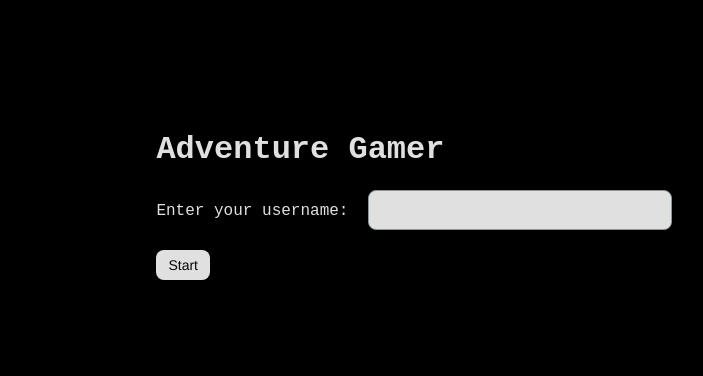
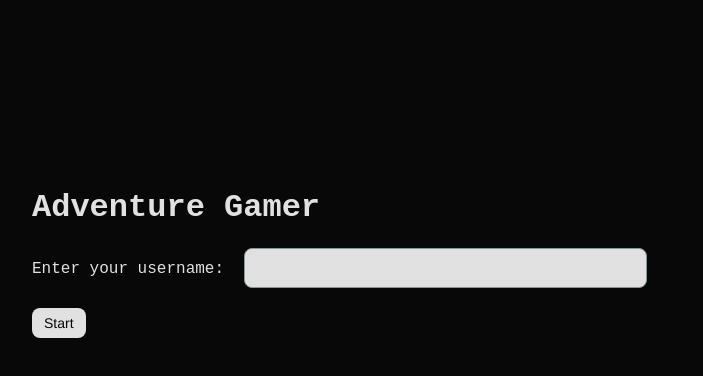
Before and after one commit to Deyonna/text-based-adventure, a plain HTML site: page index.html in a window 1280 px wide. Shown: the whole page, without its empty margins (136-839 px from the left). Drawn offline with Linux system fonts and the light colour scheme.

Commit message:
visual changes

```diff
--- a/index.html
+++ b/index.html
@@ -1,14 +1,16 @@
 <!DOCTYPE html>
 <head>
+
+    <meta name="viewport" content="width=device-width, initial-scale=1.0">
     <title>Adventure Gamer</title>
     <link rel="stylesheet" href="./style.css">
     <script src="./main.js"></script>
 </head>
 <body>
-    <div id="content" class="center">
-    <h1>Adventure Gamer</h1>
-    <label for="name-input">Enter your username:</label>
-    <input id="name-input" type="text"></input>
-    <button id="start-button">Start</button>
+    <div id="content" class="flex-container">
+    <div><h1>Adventure Gamer</h1></div>
+    <div><label for="name-input">Enter your username:</label>
+    <input id="name-input" type="text"></input></div>
+    <div><button id="start-button" class="button">Start</button></div>
     </div>
 </body>
--- a/style.css
+++ b/style.css
@@ -1,4 +1,4 @@
-button {
+.button {
   background-color: rgba(255, 255, 255, 0.877);
   border-radius: 8px;
   border-width: 0;
@@ -14,30 +14,36 @@ button {
   padding: 5px 12px;
   text-align: center;
   transition: all 200ms;
+  width: max-content;
 }
 
+.button:hover {
+    background-color: #a5a5a54d;
+}
 
-.center{
-    margin: auto;
-    width: 55%;
-    padding: 10px;
+.flex-container{
+    display: flex;
+    padding: 20vh;
+    flex-direction: column;
+    justify-content: center;
 
 }
 
 body{
-    background-color: rgb(0, 0, 0);
+    background: #080808;
+
 }
 
 #content{
-    margin-top: 100px;
-    background-color: rgb(0, 0, 0);
+
+
     color:rgba(255, 255, 255, 0.877);
     font-family: "Courier New", monospace;
 
 }
 
 b{
-    color:red;
+    color:rgb(255, 0, 0);
 }
 
 
```
Also changed, not shown: main.js (+4 -4 lines).
